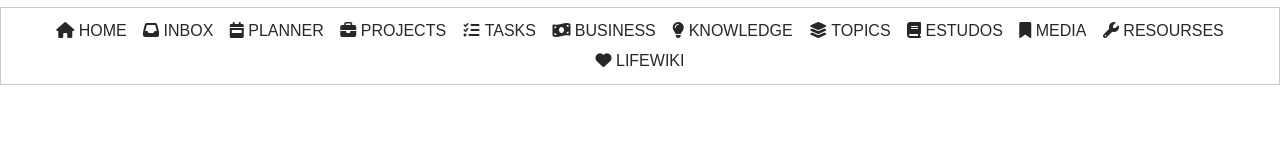
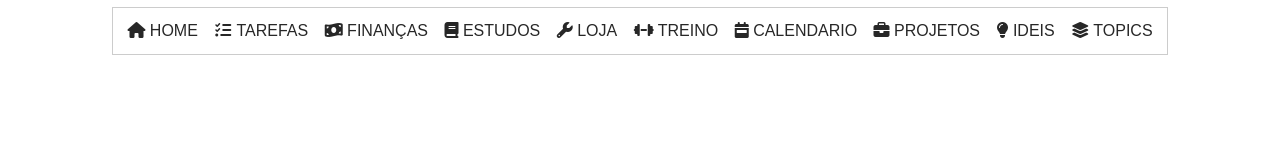
Before and after one commit to FelipeSking/mynotion_widget, a plain HTML site: page navbar.html in a window 1280 px wide. Drawn offline with Linux system fonts and the light colour scheme.

Commit message:
Update navbar.html

```diff
--- a/navbar.html
+++ b/navbar.html
@@ -59,17 +59,18 @@
 <!-------Barra de navegação------------------------------------------>
 	<nav class="navMenu  border">
 		<a id="home" onclick="navigate(this.id)" href="#"> <i class="fa-solid fa-house"></i> Home</a>
-		<a id="inbox" onclick="navigate(this.id)" href="#"> <i class="fa-solid fa-inbox"></i> Inbox</a>
-		<a id="week" onclick="navigate(this.id)" href="#"> <i class="fa-solid fa-calendar-week"></i> Planner</a>
-		<a id="projects" onclick="navigate(this.id)" href="#"> <i class="fa-solid fa-briefcase"></i> Projects</a>
-		<a id="tasks" onclick="navigate(this.id)" href="#"> <i class="fa-solid fa-list-check"></i> Tasks</a>
-		<a id="business" onclick="navigate(this.id)" href="#"> <i class="fa-solid fa-money-bill-wave"></i> Business</a>
-		<a id="knowledge" onclick="navigate(this.id)" href="#"> <i class="fa-solid fa-lightbulb"></i> Knowledge</a>
+		<a id="tasks" onclick="navigate(this.id)" href="#"> <i class="fa-solid fa-list-check"></i> Tarefas</a>
+		<a id="business" onclick="navigate(this.id)" href="#"> <i class="fa-solid fa-money-bill-wave"></i> Finanças</a>
+		<a id="notes" onclick="navigate(this.id)" href="#"> <i class="fa-solid fa-book"></i> Estudos</a>
+		<a id="loja" onclick="navigate(this.id)" href="#"> <i class="fa-solid fa-wrench"></i> Loja</a>
+		<a id="lifewiki" onclick="navigate(this.id)" href="#"> <i class="fa-solid fa-dumbbell"></i> Treino</a>
+                <a id="week" onclick="navigate(this.id)" href="#"> <i class="fa-solid fa-calendar-week"></i> Calendario</a>
+	        <a id="projects" onclick="navigate(this.id)" href="#"> <i class="fa-solid fa-briefcase"></i> Projetos</a>
+		<a id="knowledge" onclick="navigate(this.id)" href="#"> <i class="fa-solid fa-lightbulb"></i> Ideis</a>
 		<a id="topics" onclick="navigate(this.id)" href="#"> <i class="fa-solid fa-layer-group"></i> Topics</a>
-		<a id="notes" onclick="navigate(this.id)" href="#"> <i class="fa-solid fa-book"></i> Estudos</a>
-		<a id="media" onclick="navigate(this.id)" href="#"> <i class="fa-solid fa-bookmark"></i> Media</a>
-		<a id="resourses" onclick="navigate(this.id)" href="#"> <i class="fa-solid fa-wrench"></i> Resourses</a>
-		<a id="lifewiki" onclick="navigate(this.id)" href="#"> <i class="fa-solid fa-heart"></i> Lifewiki</a>
+
+
+
 
 
 
@@ -88,30 +89,41 @@
 <!------- links Barra de navegação------------------------------------------>
 			if (id == 'home')
 				window.open("https://example.com", '_blank').focus();
+
 			else if (id == "inbox")
-				window.open("https://example.com", '_blank').focus();
+				window.open("https://www.notion.so/35ad93b3065045ecab2f746b66997827?v=7a1cd5ec360e4614996b9afa49d9ec5f", '_blank').focus();
+
 			else if (id == "week")
 				window.open("https://example.com", '_blank').focus();
+
 			else if (id == "month")
 				window.open("https://example.com", '_blank').focus();
+
 			else if (id == "projects")
 				window.open("https://example.com", '_blank').focus();
+
 			else if (id == "business")
-				window.open("https://example.com", '_blank').focus();
+				window.open("https://www.notion.so/Finan-as-9835a8a6cb0e47f18e5d8af09ffa79d5", '_blank').focus();
+
 			else if (id == "tasks")
-				window.open("https://example.com", '_blank').focus();
+				window.open("https://www.notion.so/37aa1644fc4b48c2baeab575f05c7472?v=8fc64faeee184a7faab2d0055bab3f8b", '_blank').focus();
+
 			else if (id == "knowledge")
 				window.open("https://example.com", '_blank').focus();
+
 			else if (id == "topics")
 				window.open("https://example.com", '_blank').focus();
+
 			else if (id == "notes")
 				window.open("https://www.notion.so/Painel-do-estudante-3734da611a0641419d752ef42f678a6c", '_blank').focus();
 			else if (id == "media")
 				window.open("https://example.com", '_blank').focus();
-			else if (id == "resourses")
-				window.open("https://example.com3", '_blank').focus();
+
+			else if (id == "loja")
+				window.open("https://www.notion.so/e470c2a6d136426499792a405245d706?v=7c0ebcb1767f4f46ba83b77e6dd91478", '_blank').focus();
+
 			else if (id == "lifewiki")
-				window.open("https://example.com", '_blank').focus();
+				window.open("https://www.notion.so/1404b178ccea4f5b995e73730d86c653?v=4328ea0cbcea44679fba5af470fbdd8e", '_blank').focus();
 
 		}
 	</script>
```
